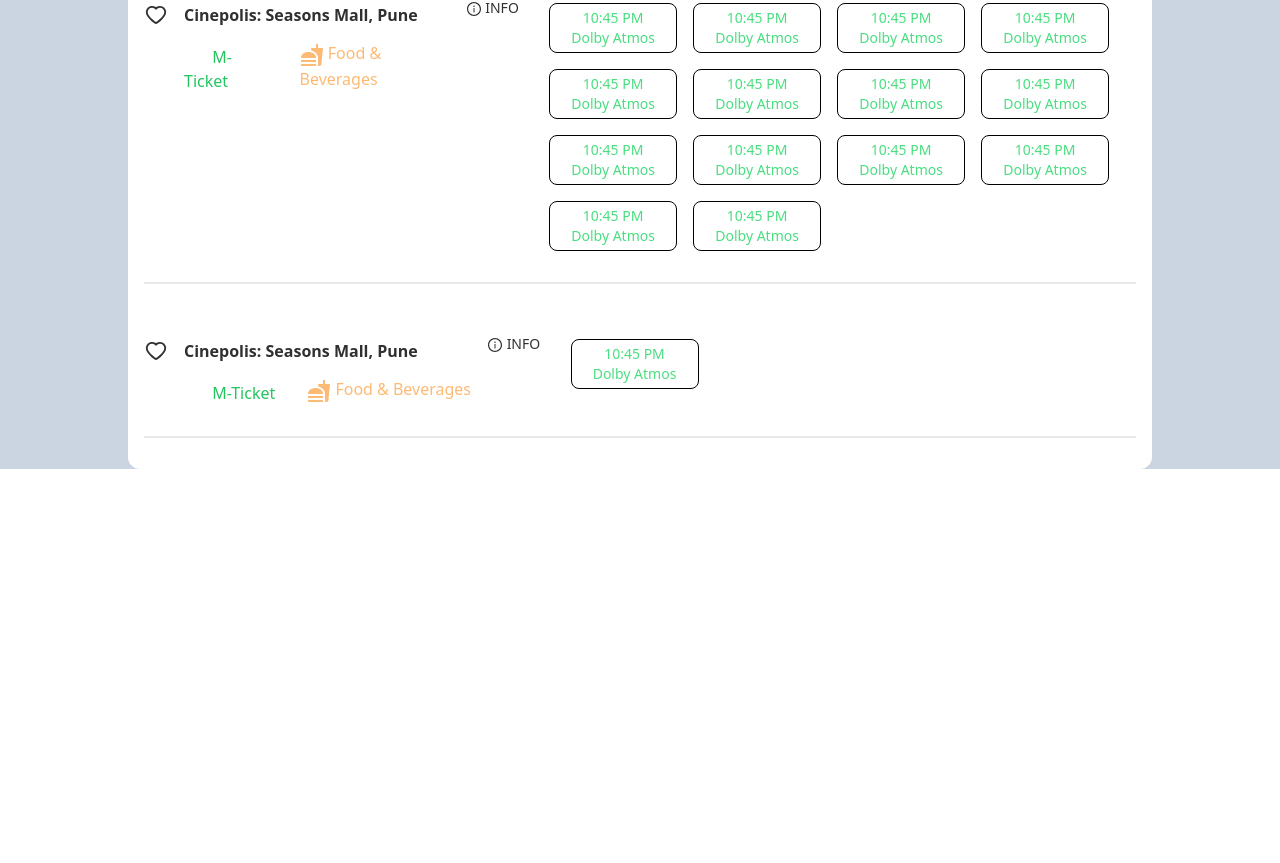
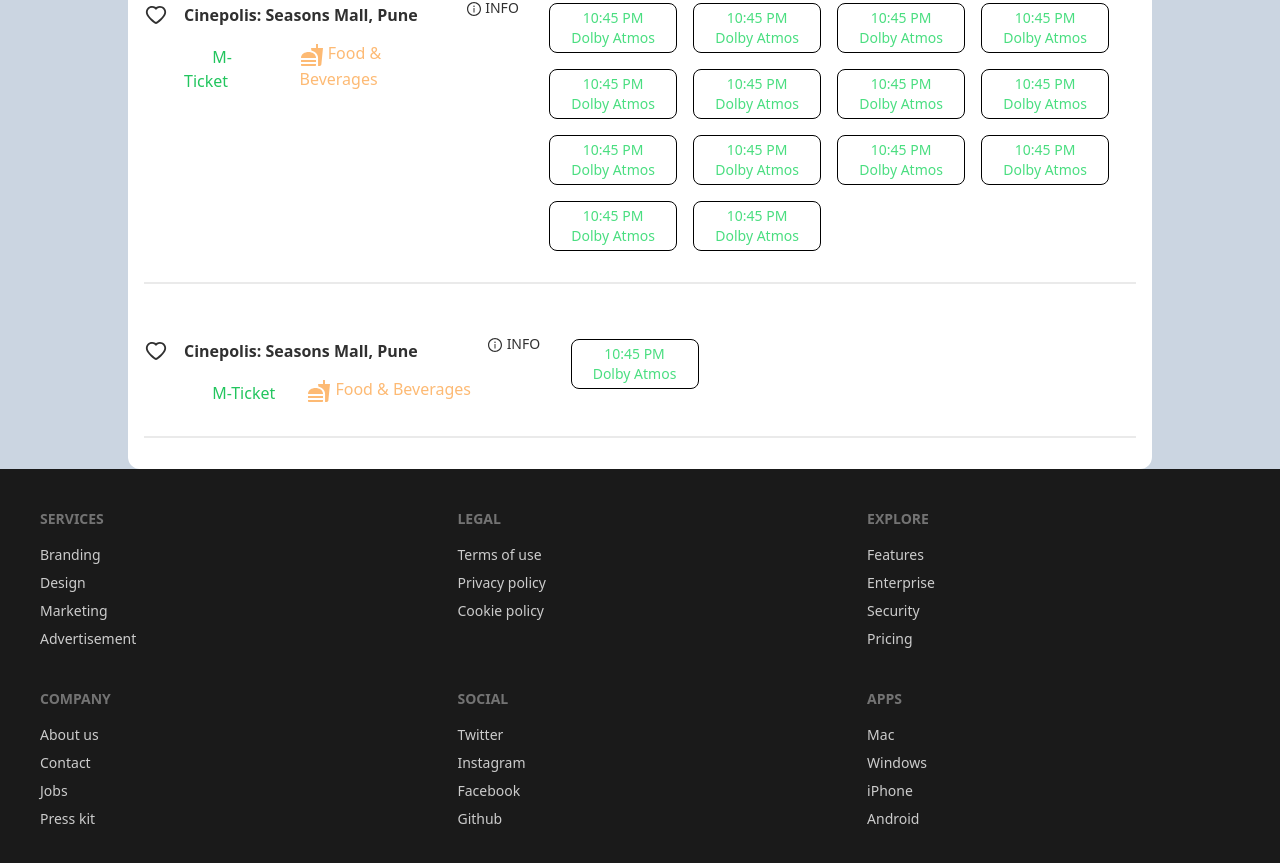
Before and after one commit to singhsanket143/Book-My-Movie, a React (Vite) app: page /movie/listing in a window 1280 px wide. Shown: the part 727-1590 px from the top of the page. Before the commit the page ends 1196 px from the top, so only its background shows below. Built offline with nearby package versions, Linux system fonts and the light colour scheme; some icons are missing.

Commit message:
added footer to layout

```diff
--- a/src/Layouts/HomeLayout.tsx
+++ b/src/Layouts/HomeLayout.tsx
@@ -1,4 +1,5 @@
 
+import HomeFooter from "../Components/HomeFooter";
 import Navbar from "../Components/Navbar";
 import ReactNode from "../Types/ReactNode";
 
@@ -8,6 +9,7 @@
         <>
             <Navbar />
             {children}
+            <HomeFooter />
         </>
     );
 }
--- a/src/Pages/Home.tsx
+++ b/src/Pages/Home.tsx
@@ -4,7 +4,6 @@
 import MoviePoster from '../Assets/movieposter.png';
 import HomeBanner from '../Components/HomeBanner';
 import HomeCarousel from "../Components/HomeCarousel";
-import HomeFooter from '../Components/HomeFooter';
 import HomeMovieCard from "../Components/HomeMovieCard";
 import axiosInstance from '../Config/AxiosInstance';
 import HomeLayout from '../Layouts/HomeLayout';
@@ -60,7 +59,7 @@
                 <HomeBanner image={IccBannerImage} />
             </div>
 
-            <HomeFooter />
+
 
         </HomeLayout>
     );
```
